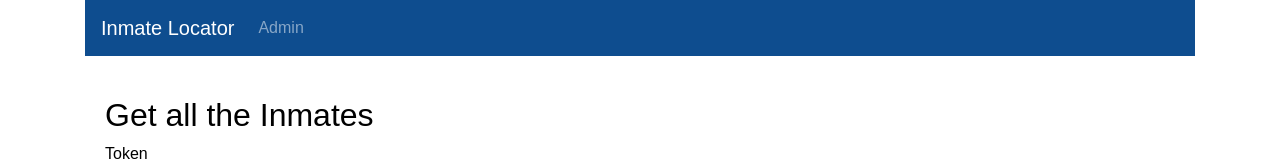
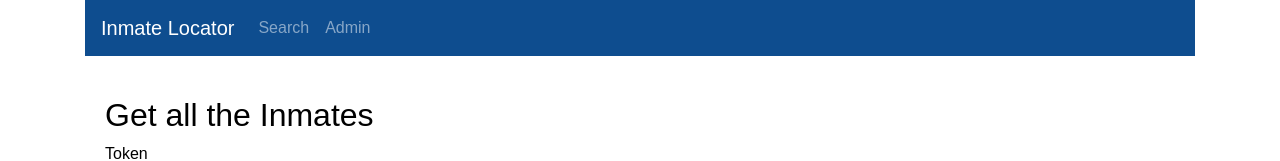
Before and after one commit to deepdesai003/InmateLocator, a Vue app in the folder InmateLocatorFrontEnd/: page /#/Admin in a window 1280 px wide. Shown: the top 161 px of the page. Built offline with nearby package versions, Linux system fonts and the light colour scheme.

Commit message:
* Add slots back to slot in the tabs

```diff
--- a/InmateLocatorFrontEnd/src/components/Navbar.vue
+++ b/InmateLocatorFrontEnd/src/components/Navbar.vue
@@ -2,6 +2,7 @@
   <b-navbar  toggleable="lg" type="dark" variant="dark">
     <b-navbar-brand :to="{ name: 'Search' }">Inmate Locator</b-navbar-brand>
     <b-navbar-nav>
+      <b-nav-item href="#/Search">Search</b-nav-item>
       <b-nav-item href="#/Admin">Admin</b-nav-item>
     </b-navbar-nav>
   </b-navbar>
--- a/InmateLocatorFrontEnd/src/components/Search/Admin.vue
+++ b/InmateLocatorFrontEnd/src/components/Search/Admin.vue
@@ -1,5 +1,6 @@
 <template lang="html">
   <div class='tab' v-show='isActive'>
+    <slot></slot>
     <div class="tab__body">
       <h2>Get all the Inmates</h2>
 
--- a/InmateLocatorFrontEnd/src/components/Search/SearchByID.vue
+++ b/InmateLocatorFrontEnd/src/components/Search/SearchByID.vue
@@ -1,5 +1,6 @@
 <template lang="html">
   <div class='tab' v-show='isActive'>
+    <slot></slot>
     <div class="tab__body">
       <h2>{{description}}</h2>
 
--- a/InmateLocatorFrontEnd/src/components/Search/SearchByName.vue
+++ b/InmateLocatorFrontEnd/src/components/Search/SearchByName.vue
@@ -1,5 +1,6 @@
 <template lang="html">
   <div class='tab' v-show='isActive'>
+    <slot></slot>
     <div class="tab__body">
       <h2>{{description}}</h2>
       <form class="form-group" v-on:submit.prevent="search">
--- a/InmateLocatorFrontEnd/src/components/Search/Tabs.vue
+++ b/InmateLocatorFrontEnd/src/components/Search/Tabs.vue
@@ -8,6 +8,7 @@
         {{ tab.title }}
       </li>
     </ul>
+    <slot></slot>
   </div>
 </template>
 
```
